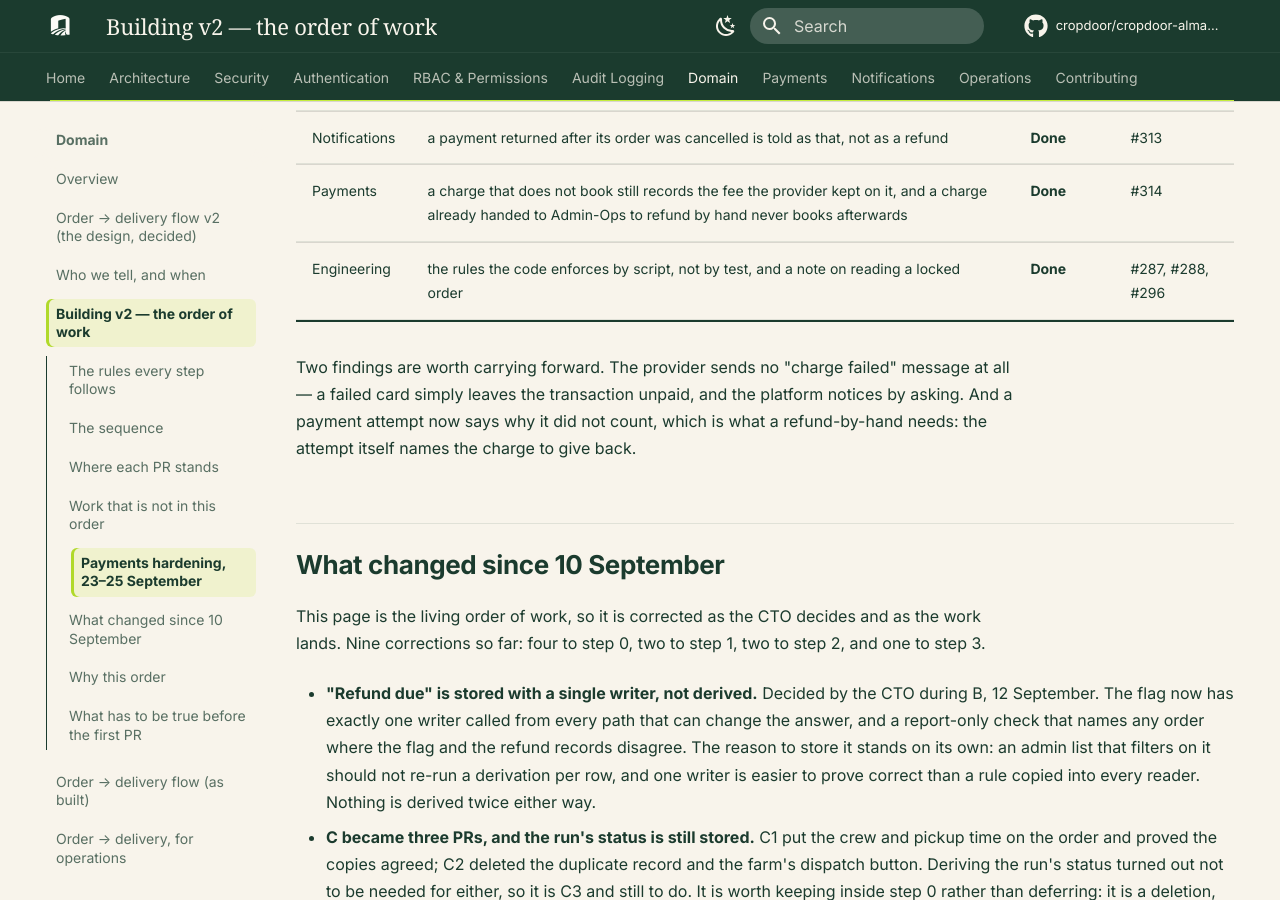
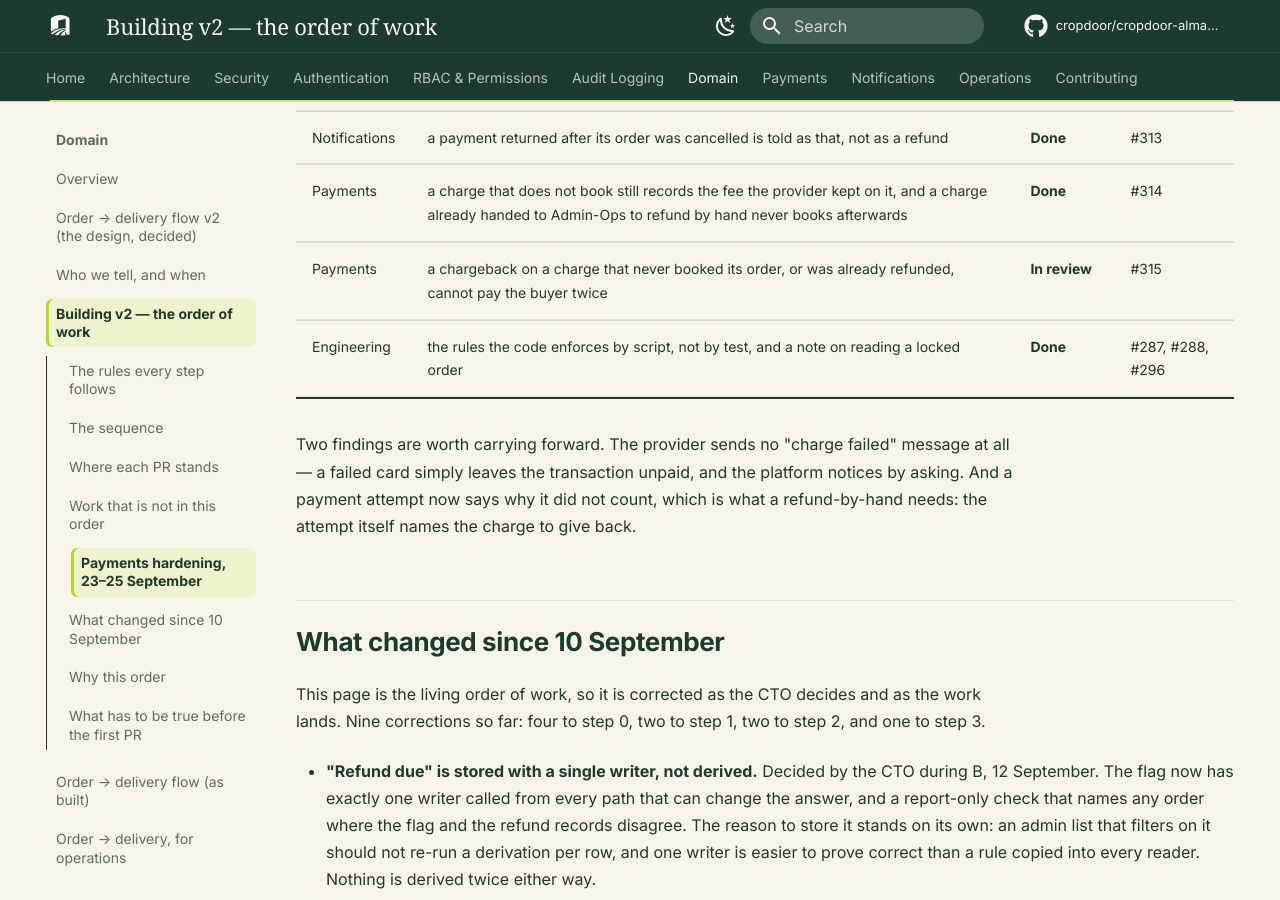
Before and after one commit to cropdoor/cropdoor-almanac, an MkDocs documentation site: the page built from docs/domain/order-delivery-flow-v2-build-order.md, in a window 1280 px wide and 900 px high, scrolled down 10464 px. Built offline with MkDocs 1.6.1 and Material for MkDocs 9.7.7, drawn with Linux system fonts in a browser that asks for light colours; some web fonts are replaced; comment, search, counter and statistics services are not loaded.

Commit message:
tracker: a chargeback on a charge that never booked, in review (#315)

```diff
--- a/docs/domain/order-delivery-flow-v2-build-order.md
+++ b/docs/domain/order-delivery-flow-v2-build-order.md
@@ -135,6 +135,7 @@ Found while building step 3's refunds and while testing against the real payment
 | Checkout | a second payment for an order already paid goes back to the buyer on its own | **Done** | #312 |
 | Notifications | a payment returned after its order was cancelled is told as that, not as a refund | **Done** | #313 |
 | Payments | a charge that does not book still records the fee the provider kept on it, and a charge already handed to Admin-Ops to refund by hand never books afterwards | **Done** | #314 |
+| Payments | a chargeback on a charge that never booked its order, or was already refunded, cannot pay the buyer twice | **In review** | #315 |
 | Engineering | the rules the code enforces by script, not by test, and a note on reading a locked order | **Done** | #287, #288, #296 |
 
 Two findings are worth carrying forward. The provider sends no "charge failed" message at all — a failed card simply leaves the transaction unpaid, and the platform notices by asking. And a payment attempt now says why it did not count, which is what a refund-by-hand needs: the attempt itself names the charge to give back.
```
